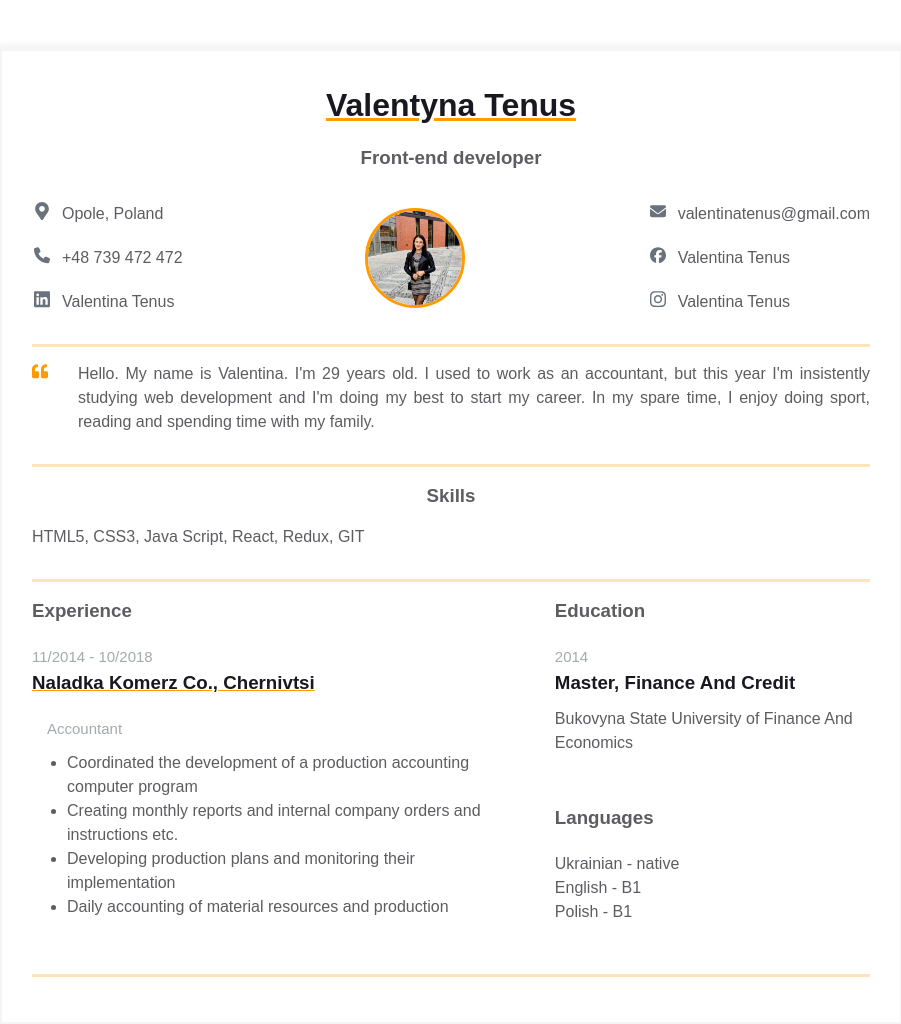
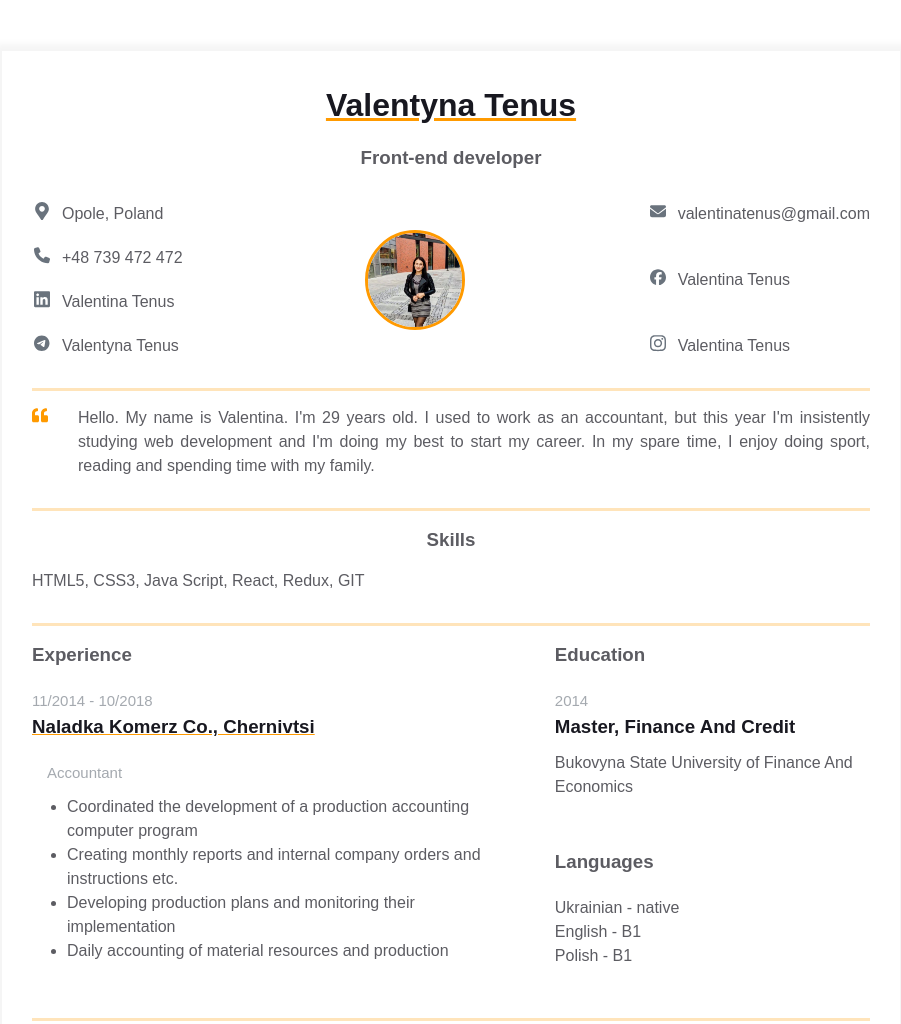
Before and after one commit to ValentinaTenus/my-resume, a plain HTML site: page index.html in a window 1280 px wide. Shown: the whole page, without its empty margins (189-1090 px from the left). Drawn offline with Linux system fonts and the light colour scheme.

Commit message:
added telegram link

```diff
--- a/index.html
+++ b/index.html
@@ -84,6 +84,29 @@
                         </svg>
                       </div>
                       <span>Valentina Tenus</span>
+                    </a>
+                    <a
+                      href="https://t.me/Valentyna_Tenus"
+                      rel="author"
+                      class="contact-info__item"
+                    >
+                      <div class="contact-info__item-icon-wrapper">
+                        <svg
+                          class="contact-info__item-icon"
+                          xmlns="http://www.w3.org/2000/svg"
+                          height="16"
+                          width="15.5"
+                          viewBox="0 0 496 512">
+                          <path d="M248 8C111 8 0 119 0 256S111 504 248 504 496 393 496 256 385 8 248 8zM363
+                          176.7c-3.7 39.2-19.9 134.4-28.1 178.3-3.5 18.6-10.3 24.8-16.9 25.4-14.4
+                          1.3-25.3-9.5-39.3-18.7-21.8-14.3-34.2-23.2-55.3-37.2-24.5-16.1-8.6-25 5.3-39.5 3.7-3.8 67.1-61.5
+                          68.3-66.7 .2-.7 .3-3.1-1.2-4.4s-3.6-.8-5.1-.5q-3.3 .7-104.6 69.1-14.8 10.2-26.9
+                          9.9c-8.9-.2-25.9-5-38.6-9.1-15.5-5-27.9-7.7-26.8-16.3q.8-6.7 18.5-13.7 108.4-47.2 144.6-62.3c68.9-28.6
+                          83.2-33.6 92.5-33.8 2.1 0 6.6 .5 9.6 2.9a10.5 10.5 0 0 1 3.5 6.7A43.8 43.8 0 0 1 363 176.7z"
+                          />
+                        </svg>
+                      </div>
+                      <span>Valentyna Tenus</span>
                     </a>
                 </div>
 
```
